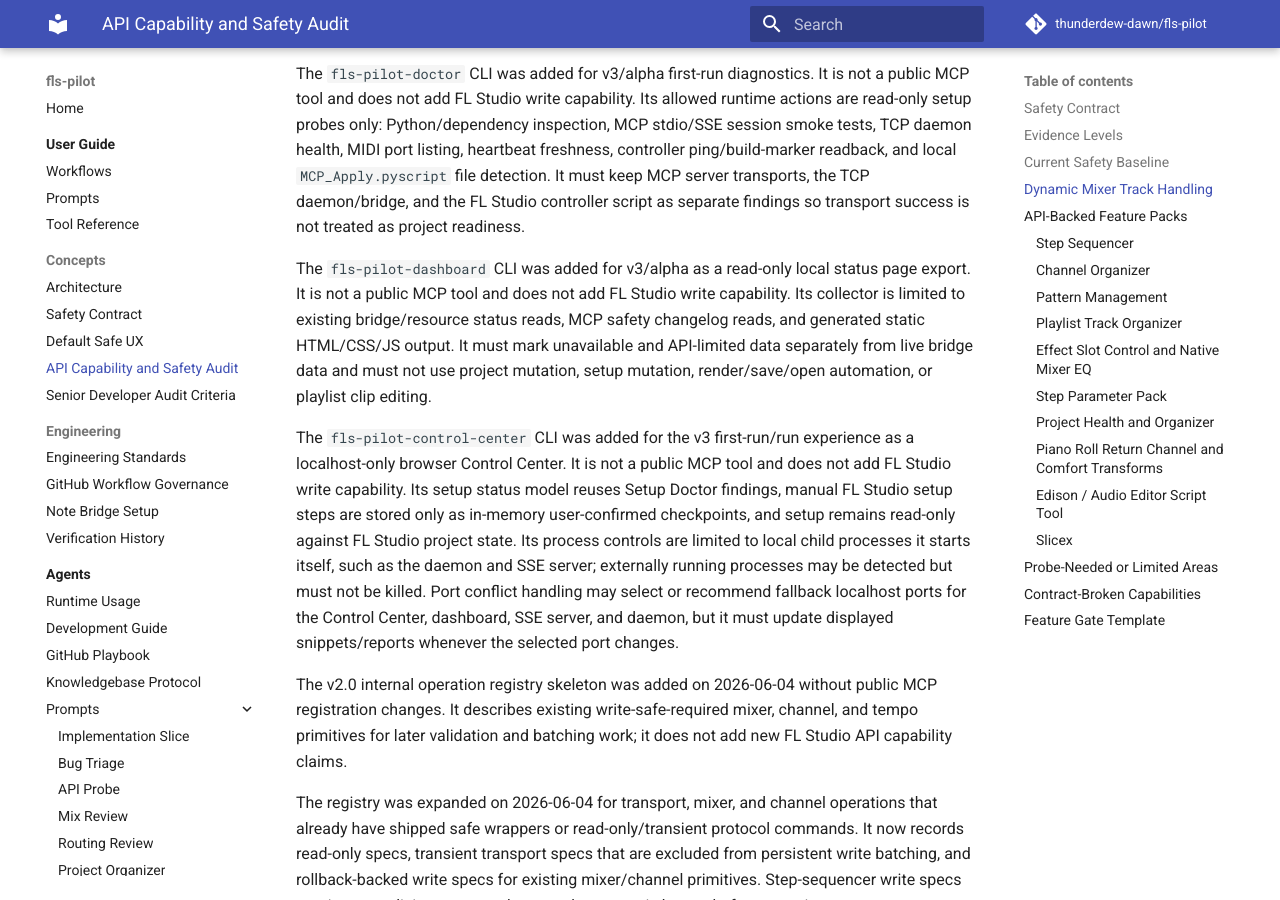
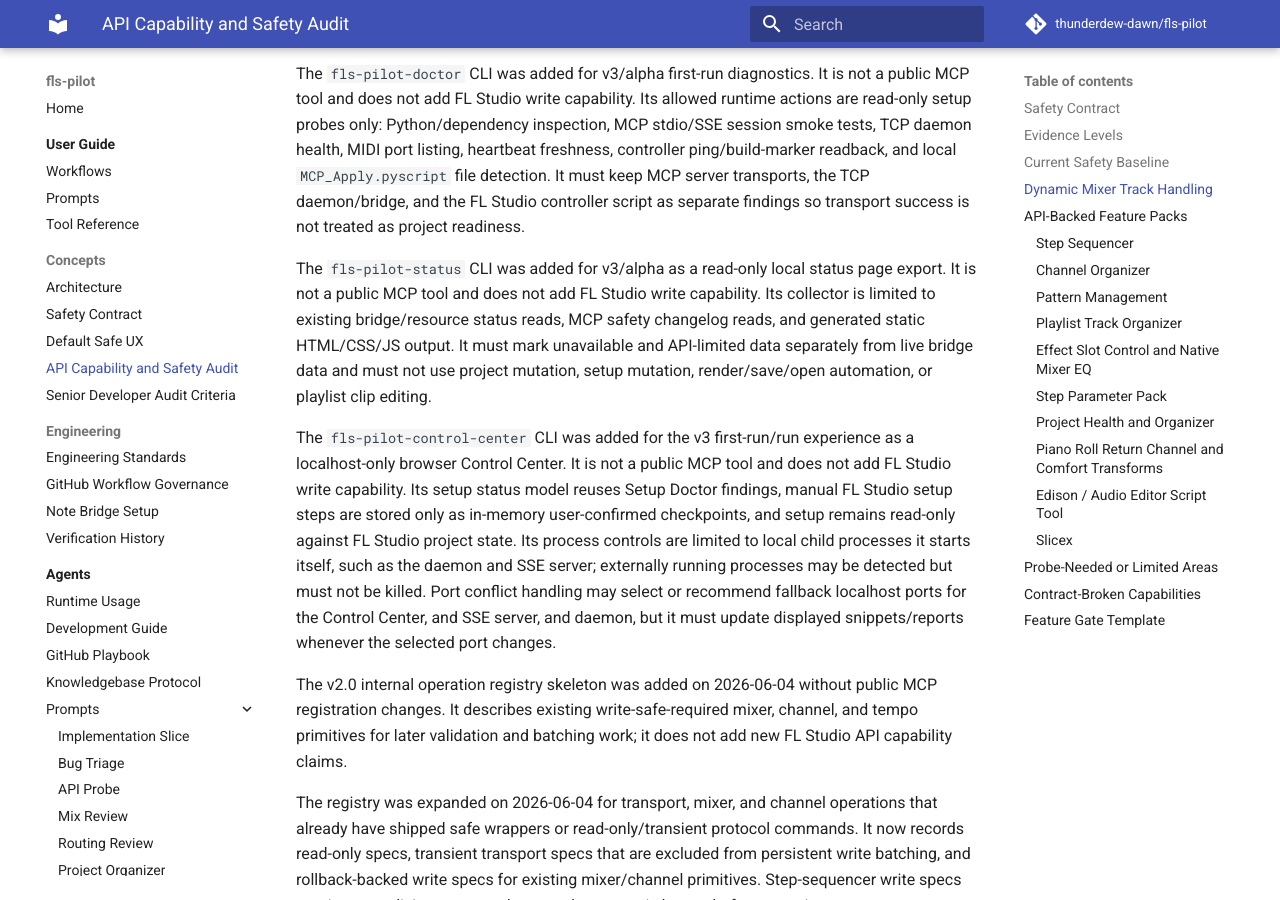
Before and after one commit to thunderdew-dawn/fls-pilot, an MkDocs documentation site: the page built from docs/concepts/api-capability-audit.md, in a window 1280 px wide and 900 px high, scrolled down 4239 px. Built offline with MkDocs 1.6.1 and Material for MkDocs 9.7.7, drawn with Linux system fonts in a browser that asks for light colours; comment, search, counter and statistics services are not loaded.

Commit message:
refactor: rename dashboard nomenclature to panel and status throughout codebase and documentation

```diff
--- a/docs/concepts/api-capability-audit.md
+++ b/docs/concepts/api-capability-audit.md
@@ -163,7 +163,7 @@
 TCP daemon/bridge, and the FL Studio controller script as separate findings so
 transport success is not treated as project readiness.
 
-The `fls-pilot-dashboard` CLI was added for v3/alpha as a read-only local
+The `fls-pilot-status` CLI was added for v3/alpha as a read-only local
 status page export. It is not a public MCP tool and does not add FL Studio
 write capability. Its collector is limited to existing bridge/resource status
 reads, MCP safety changelog reads, and generated static HTML/CSS/JS output. It
@@ -179,7 +179,7 @@
 Studio project state. Its process controls are limited to local child processes
 it starts itself, such as the daemon and SSE server; externally running
 processes may be detected but must not be killed. Port conflict handling may
-select or recommend fallback localhost ports for the Control Center, dashboard,
+select or recommend fallback localhost ports for the Control Center, and
 SSE server, and daemon, but it must update displayed snippets/reports whenever
 the selected port changes.
 
```
Also changed, not shown: src/fls_pilot/control_center_static/index.html (+5 -5 lines), 1 other file.
